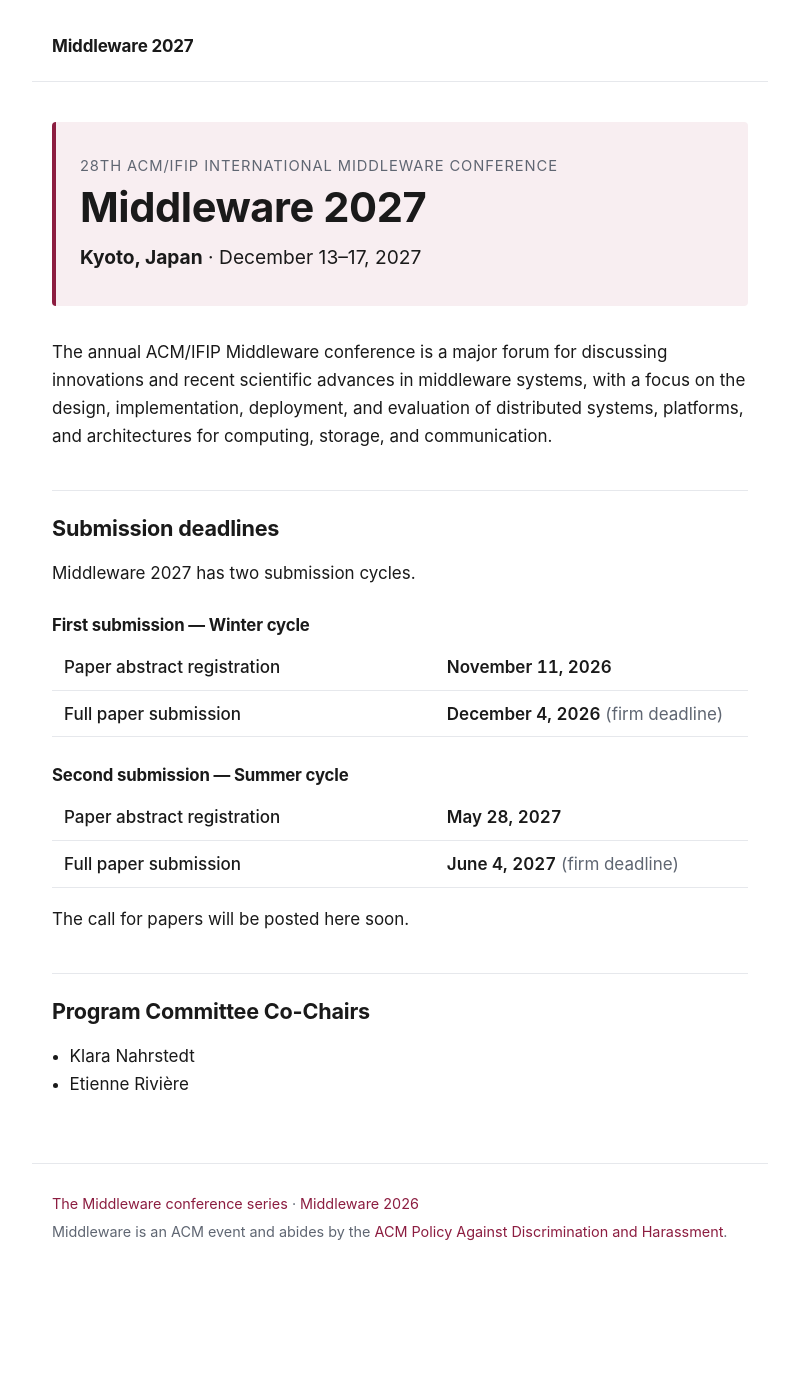
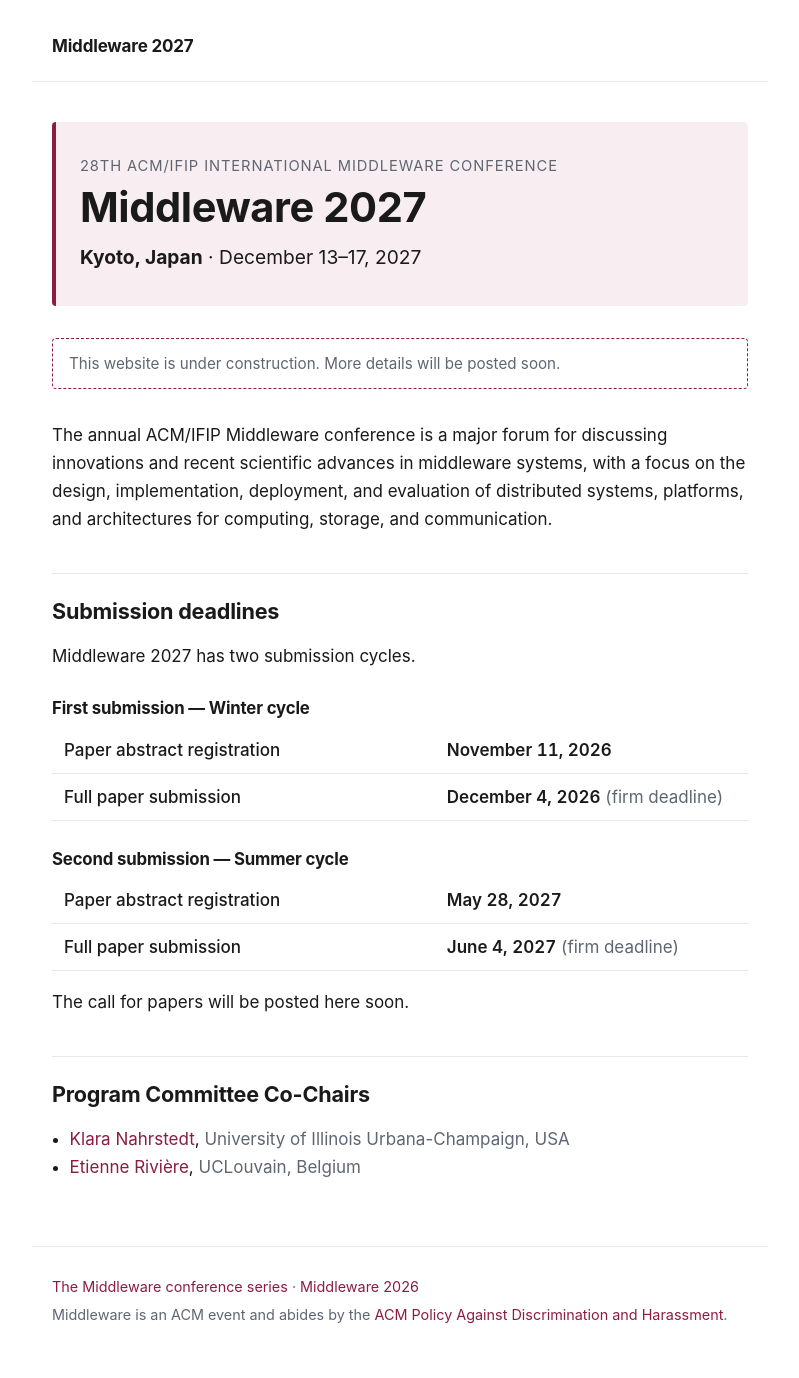
Before and after one commit to middleware-conf/2027, a Jekyll site: the page built from index.md, in a window 1280 px wide. Shown: the whole page, without its empty margins (240-1039 px from the left). Built offline with Jekyll 4.4.1, drawn with Linux system fonts in a browser that asks for light colours; before the commit the page ends 1295 px from its top, so only the background shows below that.

Commit message:
Add PC co-chair affiliations and links; note site is under construction
Co-Authored-By: Claude Opus 5.5 <noreply@anthropic.com>
Claude-Session: https://claude.ai/code/session_0123rnQPqA3bJWmfoADqZMg7

```diff
--- a/_data/organizers.yml
+++ b/_data/organizers.yml
@@ -1,6 +1,10 @@
 # Organizing committee. Roles appear in this order; add new roles as needed.
-# `affiliation` is optional.
+# `affiliation` and `url` (personal web page) are optional.
 - role: Program Committee Co-Chairs
   people:
     - name: Klara Nahrstedt
+      affiliation: University of Illinois Urbana-Champaign, USA
+      url: https://monet.cs.illinois.edu/people/klara/
     - name: Etienne Rivière
+      affiliation: UCLouvain, Belgium
+      url: https://cloudlargescale-uclouvain.github.io/Etienne_Riviere
--- a/assets/css/main.css
+++ b/assets/css/main.css
@@ -83,6 +83,16 @@ h3 { font-size: 1.05rem; margin: 1.75rem 0 .5rem; }
 .hero .kicker { margin: 0; color: var(--muted); font-size: .92rem; text-transform: uppercase; letter-spacing: .06em; }
 .hero .where-when { margin: 0; font-size: 1.2rem; }
 
+/* ---- Notice ---- */
+.notice {
+  margin: 0 0 2rem;
+  padding: .75rem 1rem;
+  border: 1px dashed var(--accent);
+  border-radius: 4px;
+  color: var(--muted);
+  font-size: .95rem;
+}
+
 /* ---- Dates ---- */
 table.dates { width: 100%; border-collapse: collapse; margin: .25rem 0 1rem; }
 table.dates th, table.dates td { text-align: left; padding: .55rem .75rem; border-bottom: 1px solid var(--rule); vertical-align: top; }
--- a/index.md
+++ b/index.md
@@ -6,6 +6,8 @@ layout: default
   <h1>Middleware 2027</h1>
   <p class="where-when"><strong>{{ site.location }}</strong> · {{ site.dates }}</p>
 </section>
+
+<p class="notice">This website is under construction. More details will be posted soon.</p>
 
 The annual ACM/IFIP Middleware conference is a major forum for discussing
 innovations and recent scientific advances in middleware systems, with a focus
@@ -26,6 +28,6 @@ The call for papers will be posted here soon.
 {% assign pc = site.data.organizers | where: "role", "Program Committee Co-Chairs" | first %}
 <ul class="people">
   {%- for p in pc.people %}
-  <li>{{ p.name }}{% if p.affiliation %}, <span class="affil">{{ p.affiliation }}</span>{% endif %}</li>
+  <li>{% if p.url %}<a href="{{ p.url }}">{{ p.name }}</a>{% else %}{{ p.name }}{% endif %}{% if p.affiliation %}, <span class="affil">{{ p.affiliation }}</span>{% endif %}</li>
   {%- endfor %}
 </ul>
```
